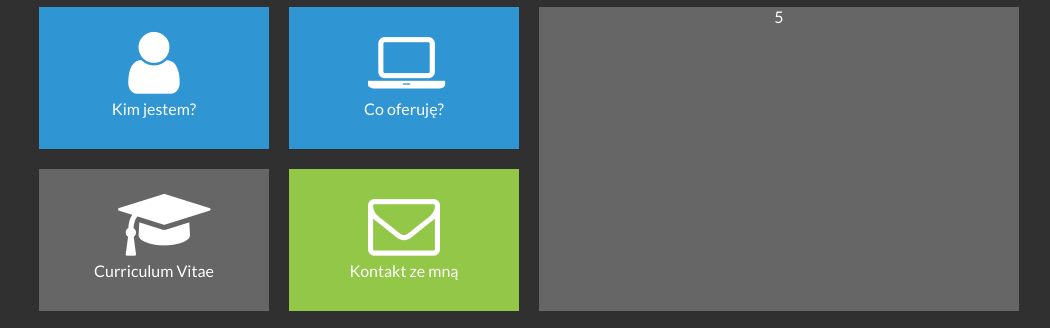
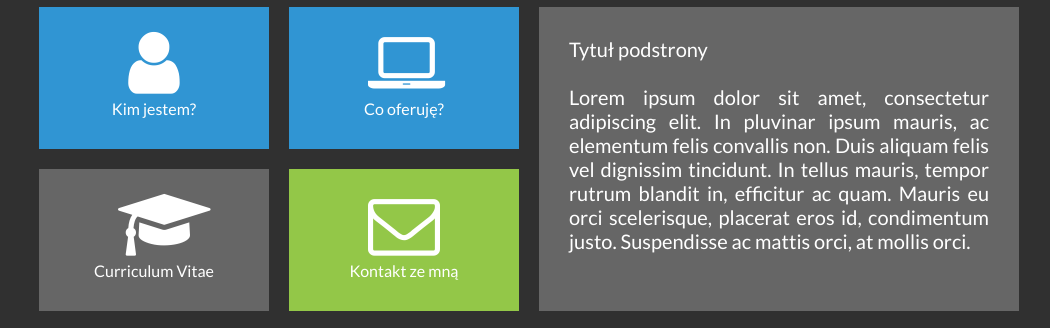
Before and after one commit to g-strzelecki/Portfoli-test, a plain HTML site: page index.html in a window 1280 px wide. Shown: the part 164-492 px from the top of the page, without its empty margins (111-1161 px from the left). Drawn offline with Linux system fonts and the light colour scheme.

Commit message:
Test commit after repository name changed

```diff
--- a/index.html
+++ b/index.html
@@ -37,7 +37,10 @@
                 </div>
             </div>
             <div class = "square">
-                <div class="tile5">5</div>
+                <div class="tile5">
+                    Tytuł podstrony<br /><br />
+                    Lorem ipsum dolor sit amet, consectetur adipiscing elit. In pluvinar ipsum mauris, ac elementum felis convallis non. Duis aliquam felis vel dignissim tincidunt. In tellus mauris, tempor rutrum blandit in, efficitur ac quam. Mauris eu orci scelerisque, placerat eros id, condimentum justo. Suspendisse ac mattis orci, at mollis orci.
+                </div>
                 <div class="yt">
                     <i class="icon-youtube"></i>
                 </div>
--- a/style.css
+++ b/style.css
@@ -108,10 +108,12 @@ body
 .tile5
 {
     margin: 10px;
-    width: 480px;
-    height: 304px;
+    width: 420px;
+    height: 244px;
     background-color: #666666;
-    text-align: center;
+    text-align: justify;
+    font-size: 20px;
+    padding: 30px;
 }
 
 .yt
```
